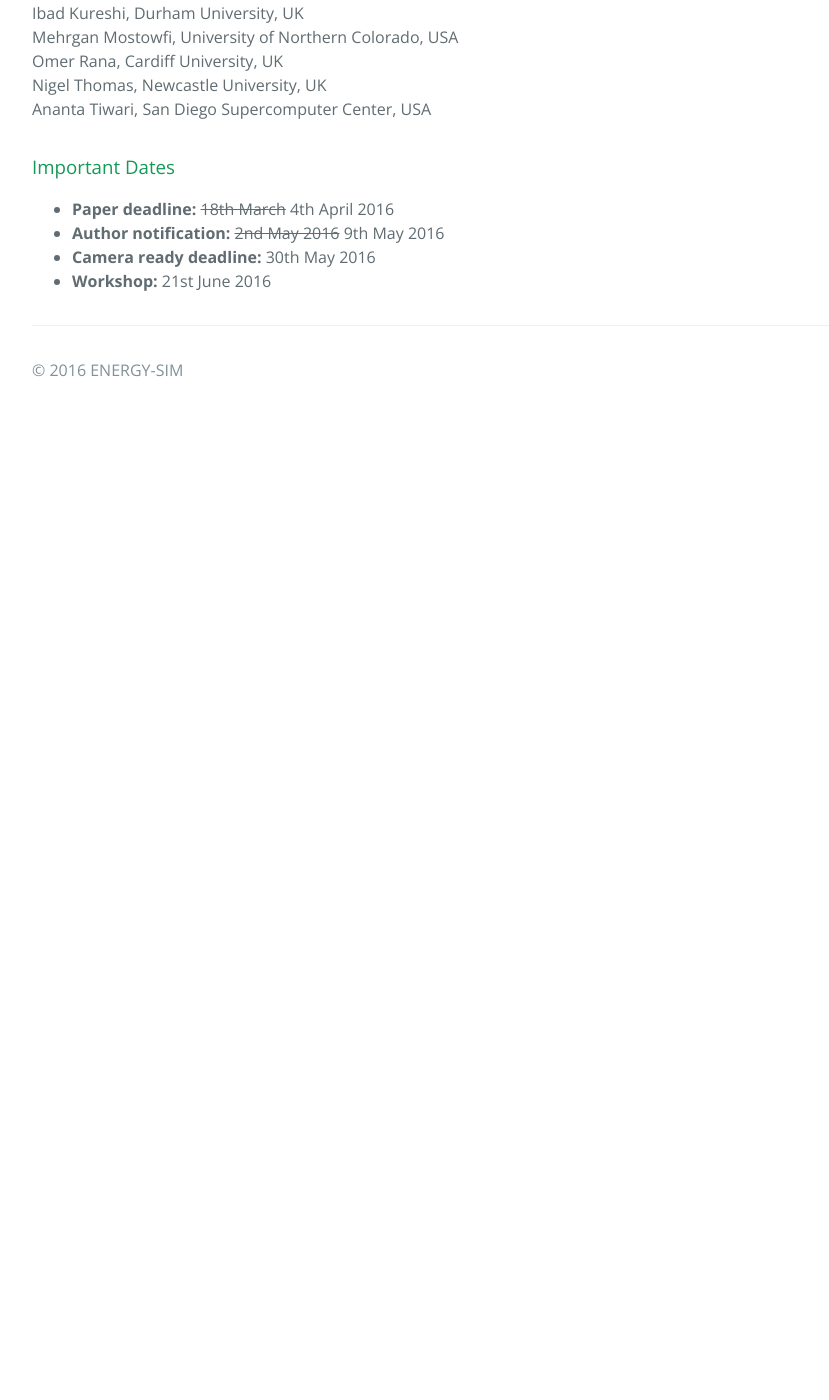
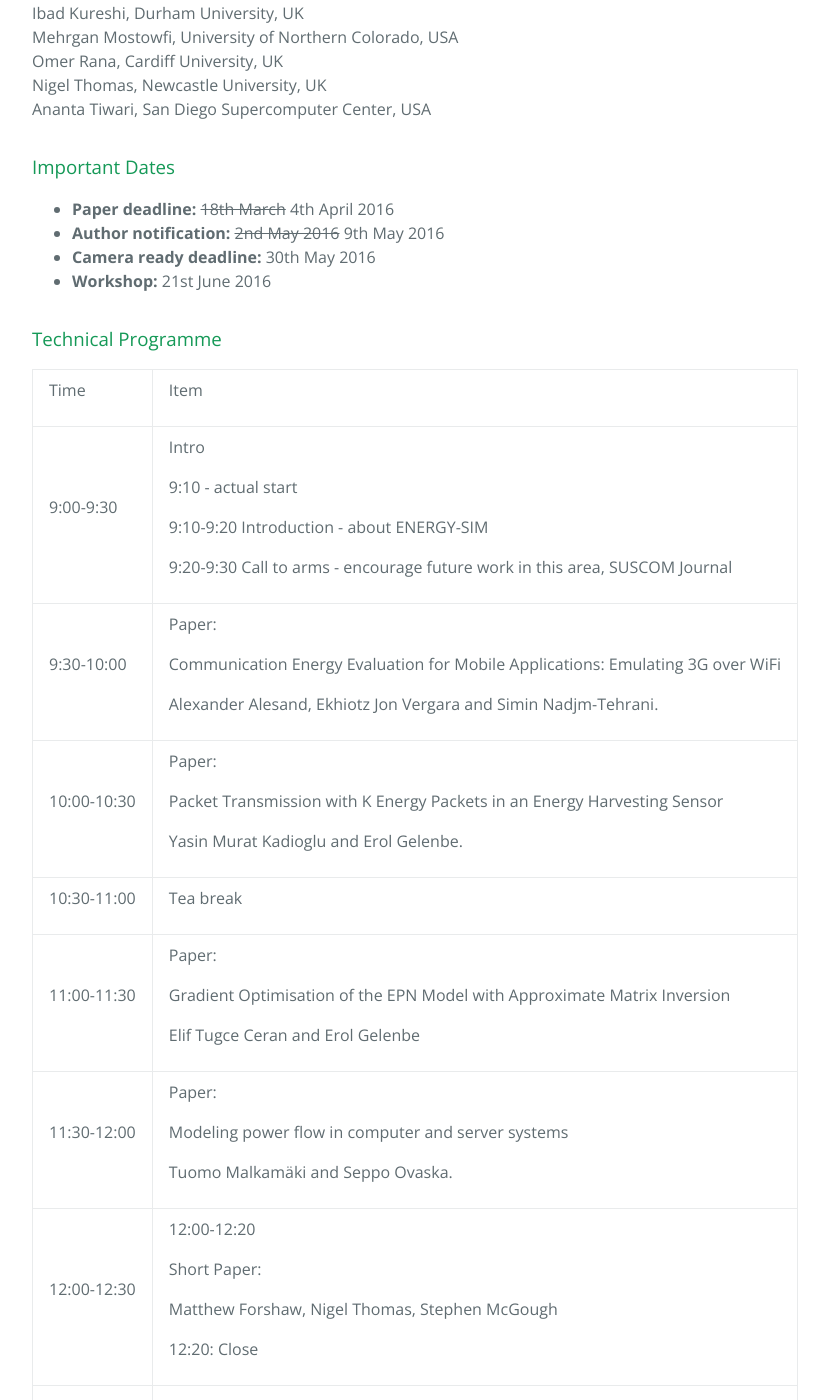
Before and after one commit to ENERGY-SIM/energy-sim.github.io, a Jekyll site: the page built from 2016.md, in a window 1280 px wide and 1400 px high, scrolled down 2416 px. Shown: the whole window, without its empty margins (192-1021 px from the left). Built offline with Jekyll 4.4.1, drawn with Linux system fonts in a browser that asks for light colours; nearby versions of some CDN libraries; before the commit the page ends 2830 px from its top, so only the background shows below that.

Commit message:
Update 2016.md

```diff
--- a/2016.md
+++ b/2016.md
@@ -76,3 +76,40 @@ Ananta Tiwari, San Diego Supercomputer Center, USA
 - <strong>Author notification:</strong> <del>2nd May 2016</del> 9th May 2016
 - <strong>Camera ready deadline:</strong> 30th May 2016
 - <strong>Workshop:</strong> 21st June 2016
+
+
+### Technical Programme
+<table class="c11">
+ <tbody>
+  <tr class="c10">
+   <td class="c2" colspan="1" rowspan="1">
+    <p class="c1"><span class="c4">Time</span></p>
+   </td>
+   <td class="c8" colspan="1" rowspan="1">
+    <p class="c1"><span class="c4">Item</span></p>
+   </td>
+  </tr>
+  <tr class="c10">
+   <td class="c2" colspan="1" rowspan="1">
+    <p class="c1"><span class="c4">9:00-9:30</span></p>
+   </td>
+   <td class="c8" colspan="1" rowspan="1">
+    <p class="c1"><span class="c4">Intro</span></p>
+    <p class="c1"><span class="c4">9:10 - actual start</span></p>
+    <p class="c1"><span class="c4">9:10-9:20 Introduction - about ENERGY-SIM</span></p>
+    <p class="c1"><span class="c4">9:20-9:30 Call to arms - encourage future work in this area, SUSCOM Journal</span></p></td></tr><tr class="c10"><td class="c2" colspan="1" rowspan="1">
+    <p class="c1"><span class="c4">9:30-10:00</span></p></td><td class="c8" colspan="1" rowspan="1"><p class="c1"><span class="c4">Paper:</span></p><p class="c1">
+    <span class="c4">Communication Energy Evaluation for Mobile Applications: Emulating 3G over WiFi</span></p><p class="c1"><span class="c5">Alexander Alesand, Ekhiotz Jon Vergara and Simin Nadjm-Tehrani.</span></p></td></tr><tr class="c10"><td class="c2" colspan="1" rowspan="1">
+    <p class="c1"><span class="c4">10:00-10:30</span>
+    </p></td><td class="c8" colspan="1" rowspan="1">
+    <p class="c1"><span class="c4">Paper:</span></p><p class="c1">
+    <span class="c4">Packet Transmission with K Energy Packets in an Energy Harvesting Sensor</span></p><p class="c1">
+    <span class="c5">Yasin Murat Kadioglu and Erol Gelenbe.</span></p></td></tr><tr class="c10"><td class="c2 c13" colspan="1" rowspan="1">
+    <p class="c1">
+    <span class="c4">10:30-11:00</span></p>
+    </td>
+    <td class="c8 c13" colspan="1" rowspan="1"><p class="c1"><span class="c4">Tea break</span></p></td>
+    </tr>
+    <tr class="c10"><td class="c2" colspan="1" rowspan="1"><p class="c1"><span class="c4">11:00-11:30</span></p>
+    </td><td class="c8" colspan="1" rowspan="1"><p class="c1"><span class="c4">Paper:</span></p><p class="c1"><span class="c4">Gradient Optimisation of the EPN Model with Approximate Matrix Inversion</span></p><p class="c1"><span class="c5">Elif Tugce Ceran and Erol Gelenbe</span></p></td></tr><tr class="c10"><td class="c2" colspan="1" rowspan="1"><p class="c1"><span class="c4">11:30-12:00</span></p></td><td class="c8" colspan="1" rowspan="1"><p class="c1"><span class="c4">Paper:</span></p><p class="c1"><span class="c4">Modeling power flow in computer and server systems</span></p><p class="c1"><span class="c5">Tuomo Malkam&auml;ki and Seppo Ovaska.</span></p></td></tr><tr class="c10"><td class="c2" colspan="1" rowspan="1"><p class="c1"><span class="c4">12:00-12:30</span></p></td><td class="c8" colspan="1" rowspan="1"><p class="c1"><span class="c4">12:00-12:20</span></p><p class="c1"><span class="c4">Short Paper: </span></p><p class="c1"><span class="c5">Matthew Forshaw, Nigel Thomas, Stephen McGough</span></p><p class="c1"><span>12:20: </span><span class="c4">Close</span></p></td></tr><tr class="c10"><td class="c2" colspan="1" rowspan="1"><p class="c1 c9"><span class="c4"></span></p></td><td class="c8" colspan="1" rowspan="1"><p class="c1 c9"><span class="c4"></span></p></td></tr></tbody>
+    </table>
```
